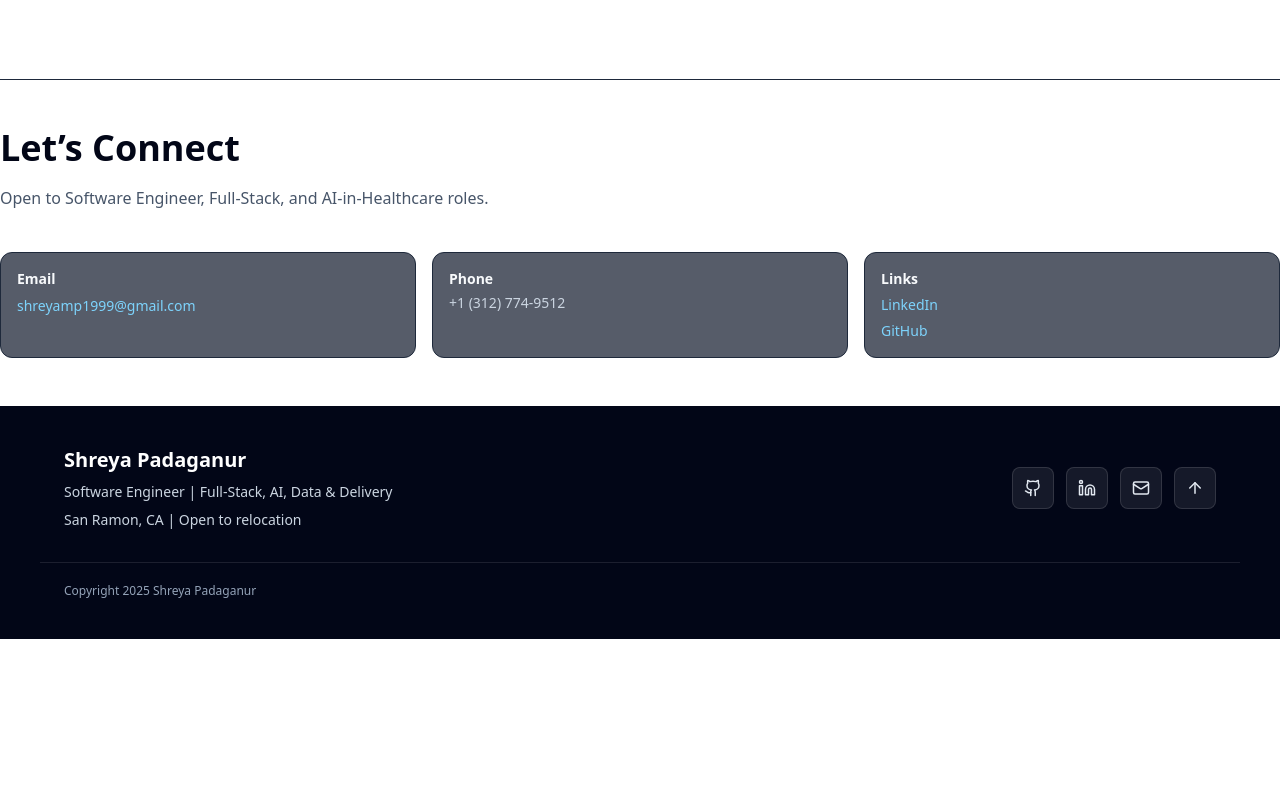
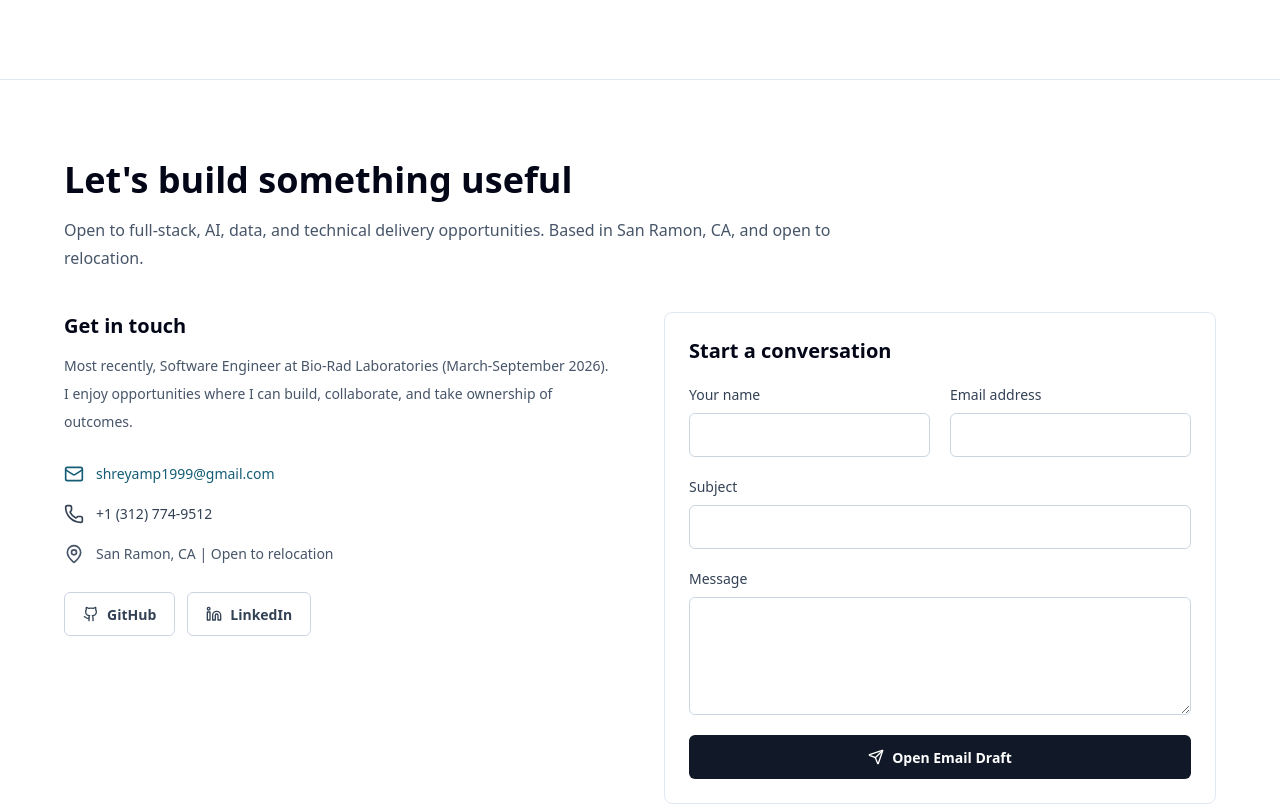
Before and after one commit to ShreyaMP1999/my-portfolio, a React (Vite) app: page / in a window 1280 px wide. Shown: the part 8600-9406 px from the top of the page. Before the commit the page ends 9239 px from the top, so only its background shows below. Built offline with nearby package versions, Linux system fonts and the light colour scheme.

Commit message:
delivery: add contact drafts metadata and Vercel build checks

```diff
--- a/index.html
+++ b/index.html
@@ -2,12 +2,15 @@
 <html lang="en">
   <head>
     <meta charset="UTF-8" />
-    <title>Shreya Padaganur | Portfolio</title>
-    <meta
-      name="description"
-      content="Portfolio of Shreya Padaganur – Software Engineer."
-    />
     <meta name="viewport" content="width=device-width, initial-scale=1.0" />
+    <meta name="theme-color" content="#020617" />
+    <title>Shreya Padaganur | Full-Stack, AI &amp; Data</title>
+    <meta name="description" content="Shreya Padaganur: software engineer connecting full-stack development, applied AI, data engineering, and technical delivery. Explore enterprise products, healthcare platforms, and AI projects with measurable impact." />
+    <meta property="og:title" content="Shreya Padaganur | Full-Stack, AI &amp; Data" />
+    <meta property="og:description" content="Engineering depth. A people-first approach. Full-stack products, applied AI, dependable data, and ownership from problem to delivery." />
+    <meta property="og:type" content="website" />
+    <meta property="og:image" content="https://my-portfolio-alpha-eight-71.vercel.app/Formalpic.png" />
+    <link rel="icon" href="/Formalpic.png" type="image/png" />
   </head>
   <body class="antialiased">
     <div id="root"></div>
--- a/src/components/ContactSection.tsx
+++ b/src/components/ContactSection.tsx
@@ -1,59 +1,48 @@
-// src/components/ContactSection.tsx
-import React from "react";
+import React, { useState } from "react";
+import { Mail, Phone, MapPin, Send, Github, Linkedin } from "lucide-react";
 import { profile } from "../data/profile";
 import SectionHeading from "./SectionHeading";
-import Reveal from "./Reveal";
 
 const ContactSection: React.FC = () => {
-  return (
-    <Reveal>
-    <section id="contact" className="py-12 border-t border-slate-800">
-      <SectionHeading
-        title="Let’s Connect"
-        subtitle="Open to Software Engineer, Full-Stack, and AI-in-Healthcare roles."
-      />
-
-      <div className="grid gap-4 md:grid-cols-3">
-        <div className="hover-card rounded-xl border border-slate-800 bg-slate-900/70 p-4">
-          <h3 className="text-sm font-semibold mb-1 text-slate-50">Email</h3>
-          <a
-            href={`mailto:${profile.email}`}
-            className="text-xs md:text-sm text-sky-300 hover:underline break-all"
-          >
-            {profile.email}
-          </a>
+  const [draftRequested,setDraftRequested]=useState(false);
+  const submit=(event:React.FormEvent<HTMLFormElement>)=>{
+    event.preventDefault();
+    const fields=new FormData(event.currentTarget);
+    const subject=encodeURIComponent(String(fields.get("subject")||"Portfolio inquiry"));
+    const body=encodeURIComponent(`${fields.get("message")}\n\nFrom: ${fields.get("name")}\nEmail: ${fields.get("email")}`);
+    window.location.href=`mailto:${profile.email}?subject=${subject}&body=${body}`;
+    setDraftRequested(true);
+  };
+  return <section id="contact" className="section-space border-t border-slate-200 bg-white">
+    <div className="container-width">
+      <SectionHeading title="Let's build something useful" subtitle="Open to full-stack, AI, data, and technical delivery opportunities. Based in San Ramon, CA, and open to relocation."/>
+      <div className="grid items-start gap-12 md:grid-cols-2">
+        <div>
+          <h3 className="text-xl font-bold text-slate-950">Get in touch</h3>
+          <p className="mt-3 text-sm leading-7 text-slate-600">Most recently, Software Engineer at Bio-Rad Laboratories (March-September 2026). I enjoy opportunities where I can build, collaborate, and take ownership of outcomes.</p>
+          <div className="mt-7 space-y-5">
+            <a className="flex items-center gap-3 text-sm text-cyan-800" href={`mailto:${profile.email}`}><Mail size={20}/><span className="break-all">{profile.email}</span></a>
+            <a className="flex items-center gap-3 text-sm text-slate-700" href={`tel:${profile.phone.replace(/[^+\d]/g,"")}`}><Phone size={20}/>{profile.phone}</a>
+            <p className="flex items-start gap-3 text-sm text-slate-600"><MapPin size={20} className="shrink-0"/>{profile.location}</p>
+          </div>
+          <div className="mt-7 flex gap-3">
+            <a className="action action-outline" href={profile.github} target="_blank" rel="noopener noreferrer"><Github size={16}/>GitHub</a>
+            <a className="action action-outline" href={profile.linkedin} target="_blank" rel="noopener noreferrer"><Linkedin size={16}/>LinkedIn</a>
+          </div>
         </div>
-
-        <div className="hover-card rounded-xl border border-slate-800 bg-slate-900/70 p-4">
-          <h3 className="text-sm font-semibold mb-1 text-slate-50">Phone</h3>
-          <p className="text-xs md:text-sm text-slate-300">{profile.phone}</p>
-        </div>
-
-        <div className="hover-card rounded-xl border border-slate-800 bg-slate-900/70 p-4 space-y-1.5">
-          <h3 className="text-sm font-semibold text-slate-50">Links</h3>
-          {profile.linkedin && (
-            <a
-              href={profile.linkedin}
-              target="_blank"
-              className="block text-xs md:text-sm text-sky-300 hover:underline"
-            >
-              LinkedIn
-            </a>
-          )}
-          {profile.github && (
-            <a
-              href={profile.github}
-              target="_blank"
-              className="block text-xs md:text-sm text-sky-300 hover:underline"
-            >
-              GitHub
-            </a>
-          )}
-        </div>
+        <form onSubmit={submit} className="space-y-5 rounded-lg border border-slate-200 p-6">
+          <h3 className="text-xl font-bold text-slate-950">Start a conversation</h3>
+          <div className="grid gap-5 sm:grid-cols-2">
+            <label className="block text-sm font-medium text-slate-700">Your name<input className="mt-2 block min-h-11 w-full rounded-md border border-slate-300 px-3 py-2" name="name" autoComplete="name" required maxLength={120}/></label>
+            <label className="block text-sm font-medium text-slate-700">Email address<input className="mt-2 block min-h-11 w-full rounded-md border border-slate-300 px-3 py-2" name="email" type="email" autoComplete="email" required/></label>
+          </div>
+          <label className="block text-sm font-medium text-slate-700">Subject<input className="mt-2 block min-h-11 w-full rounded-md border border-slate-300 px-3 py-2" name="subject" required maxLength={200}/></label>
+          <label className="block text-sm font-medium text-slate-700">Message<textarea className="mt-2 block w-full resize-y rounded-md border border-slate-300 px-3 py-2" name="message" rows={5} required maxLength={5000}/></label>
+          <button type="submit" className="action action-primary w-full"><Send size={16}/>Open Email Draft</button>
+          {draftRequested&&<p role="status" className="text-sm leading-6 text-cyan-800">Your email app was requested to open a draft. You can also contact {profile.email} directly.</p>}
+        </form>
       </div>
-    </section>
-    </Reveal>
-  );
+    </div>
+  </section>;
 };
-
 export default ContactSection;
```
Also changed, not shown: vercel.json (added), 1 other file (tests, documents, lock files or other folders).
